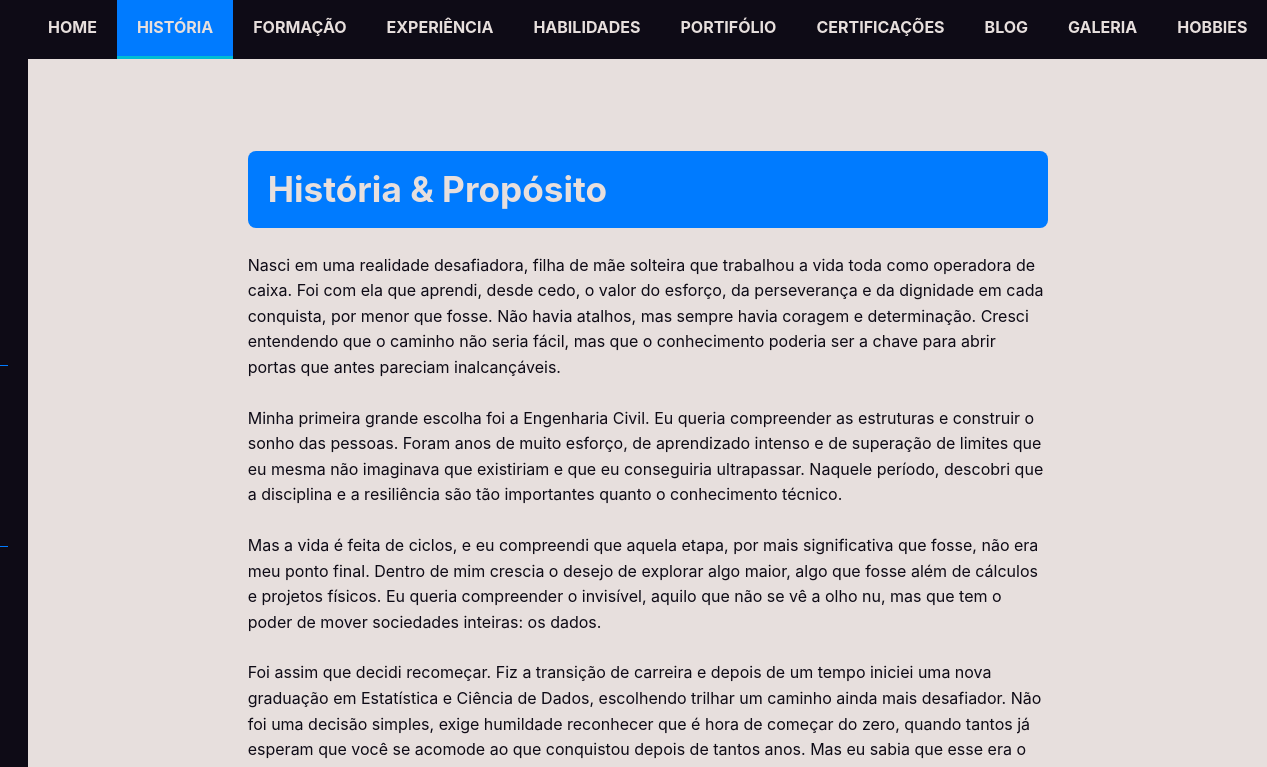
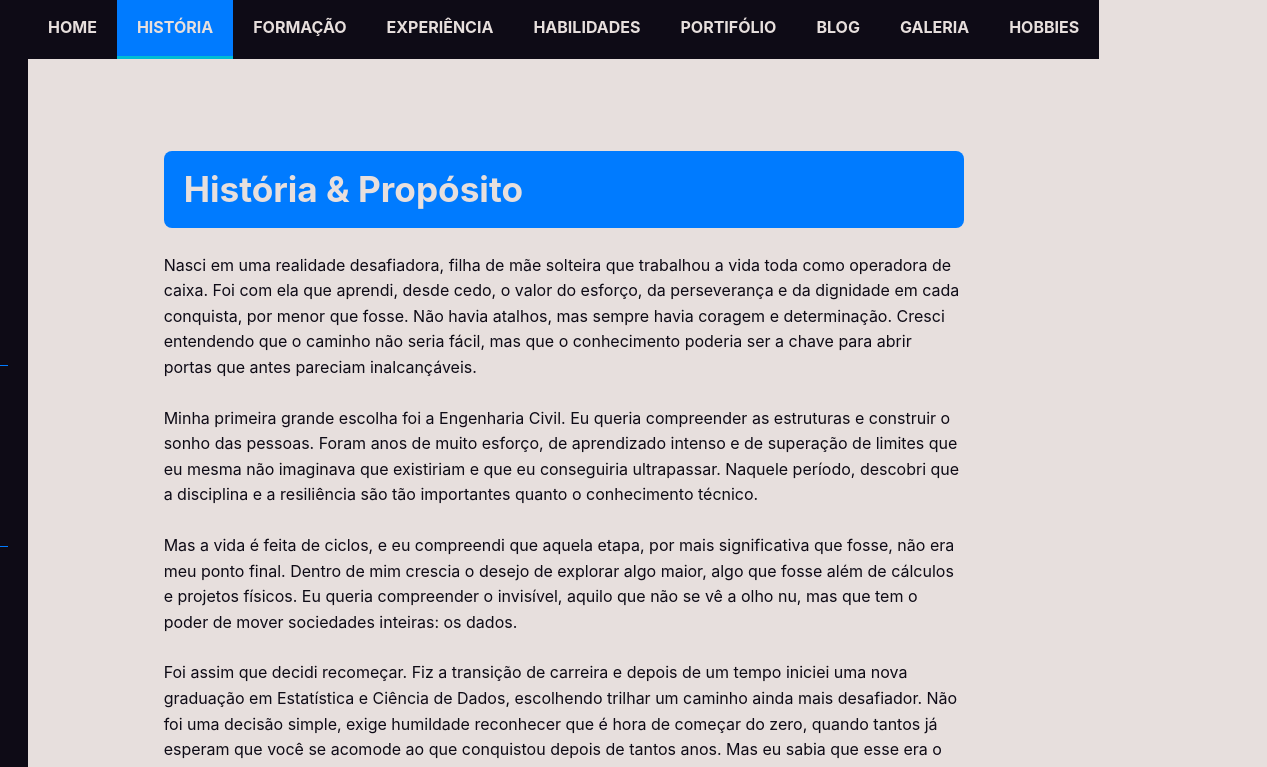
Before and after one commit to lpdata/lpdata.github.io, a plain HTML site: page index.html in a window 1280 px wide. Both pictures are taken after a click on the link "HISTÓRIA". Shown: the top 767 px of the page, 252-1519 px from the left, 1267 px wide, since content can reach past the window. Drawn offline with Linux system fonts and the light colour scheme.

Commit message:
Update index.html

```diff
--- a/index.html
+++ b/index.html
@@ -54,7 +54,7 @@
                 </div>
             </div>
 
-            </aside>
+        </aside>
 
         <main class="main-content-area">
 
@@ -67,7 +67,6 @@
                         <li><a href="#trajetoria" data-tab="trajetoria">EXPERIÊNCIA</a></li>
                         <li><a href="#tech-stack" data-tab="tech-stack">HABILIDADES</a></li>
                         <li><a href="#portfolio" data-tab="portfolio">PORTIFÓLIO</a></li>
-                        <li><a href="#certificacoes" data-tab="certificacoes">CERTIFICAÇÕES</a></li>
                         <li><a href="#insights" data-tab="insights">BLOG</a></li>
                         <li><a href="#galeria" data-tab="galeria">GALERIA</a></li>
                         <li><a href="#hobbies" data-tab="hobbies">HOBBIES</a></li>
@@ -105,7 +104,7 @@
                     <p>Nasci em uma realidade desafiadora, filha de mãe solteira que trabalhou a vida toda como operadora de caixa. Foi com ela que aprendi, desde cedo, o valor do esforço, da perseverança e da dignidade em cada conquista, por menor que fosse. Não havia atalhos, mas sempre havia coragem e determinação. Cresci entendendo que o caminho não seria fácil, mas que o conhecimento poderia ser a chave para abrir portas que antes pareciam inalcançáveis.</p>
                     <p>Minha primeira grande escolha foi a Engenharia Civil. Eu queria compreender as estruturas e construir o sonho das pessoas. Foram anos de muito esforço, de aprendizado intenso e de superação de limites que eu mesma não imaginava que existiriam e que eu conseguiria ultrapassar. Naquele período, descobri que a disciplina e a resiliência são tão importantes quanto o conhecimento técnico.</p>
                     <p>Mas a vida é feita de ciclos, e eu compreendi que aquela etapa, por mais significativa que fosse, não era meu ponto final. Dentro de mim crescia o desejo de explorar algo maior, algo que fosse além de cálculos e projetos físicos. Eu queria compreender o invisível, aquilo que não se vê a olho nu, mas que tem o poder de mover sociedades inteiras: os dados.</p>
-                    <p>Foi assim que decidi recomeçar. Fiz a transição de carreira e depois de um tempo iniciei uma nova graduação em Estatística e Ciência de Dados, escolhendo trilhar um caminho ainda mais desafiador. Não foi uma decisão simples, exige humildade reconhecer que é hora de começar do zero, quando tantos já esperam que você se acomode ao que conquistou depois de tantos anos. Mas eu sabia que esse era o passo necessário para alinhar minha vida ao meu verdadeiro propósito.</p>
+                    <p>Foi assim que decidi recomeçar. Fiz a transição de carreira e depois de um tempo iniciei uma nova graduação em Estatística e Ciência de Dados, escolhendo trilhar um caminho ainda mais desafiador. Não foi uma decisão simple, exige humildade reconhecer que é hora de começar do zero, quando tantos já esperam que você se acomode ao que conquistou depois de tantos anos. Mas eu sabia que esse era o passo necessário para alinhar minha vida ao meu verdadeiro propósito.</p>
                     <p>Hoje, ao olhar para trás, vejo que minha história não é apenas sobre carreiras ou diplomas, mas sobre coragem. A coragem de assumir riscos, de acreditar na intuição e de não permitir que a voz dos outros abafasse a minha. Decidi diariamente investir em mim e me comprometer com o futuro que quero construir. Cada queda se transformou em aprendizado, cada dificuldade em combustível, cada escolha em uma nova chance de evolução.</p>
                     <p>Meu propósito é transformar dados e inteligência artificial em instrumentos de evolução contínua. Acredito que a tecnologia só faz sentido quando serve às pessoas, quando abre portas e gera impacto humano real. Quero que cada análise seja mais do que um número, que cada algoritmo seja mais do que uma equação: que sejam ferramentas capazes de mudar destinos.</p>
                     <p>Minha visão de futuro é clara: viver em um mundo em que a ciência e a inovação estejam a serviço de algo maior, ajudando a construir sociedades mais justas, humanas e sustentáveis. Acredito que a IA não deve ser um privilégio de poucos, mas uma aliada da coletividade, capaz de reduzir desigualdades e criar novas possibilidades para todos.</p>
```
